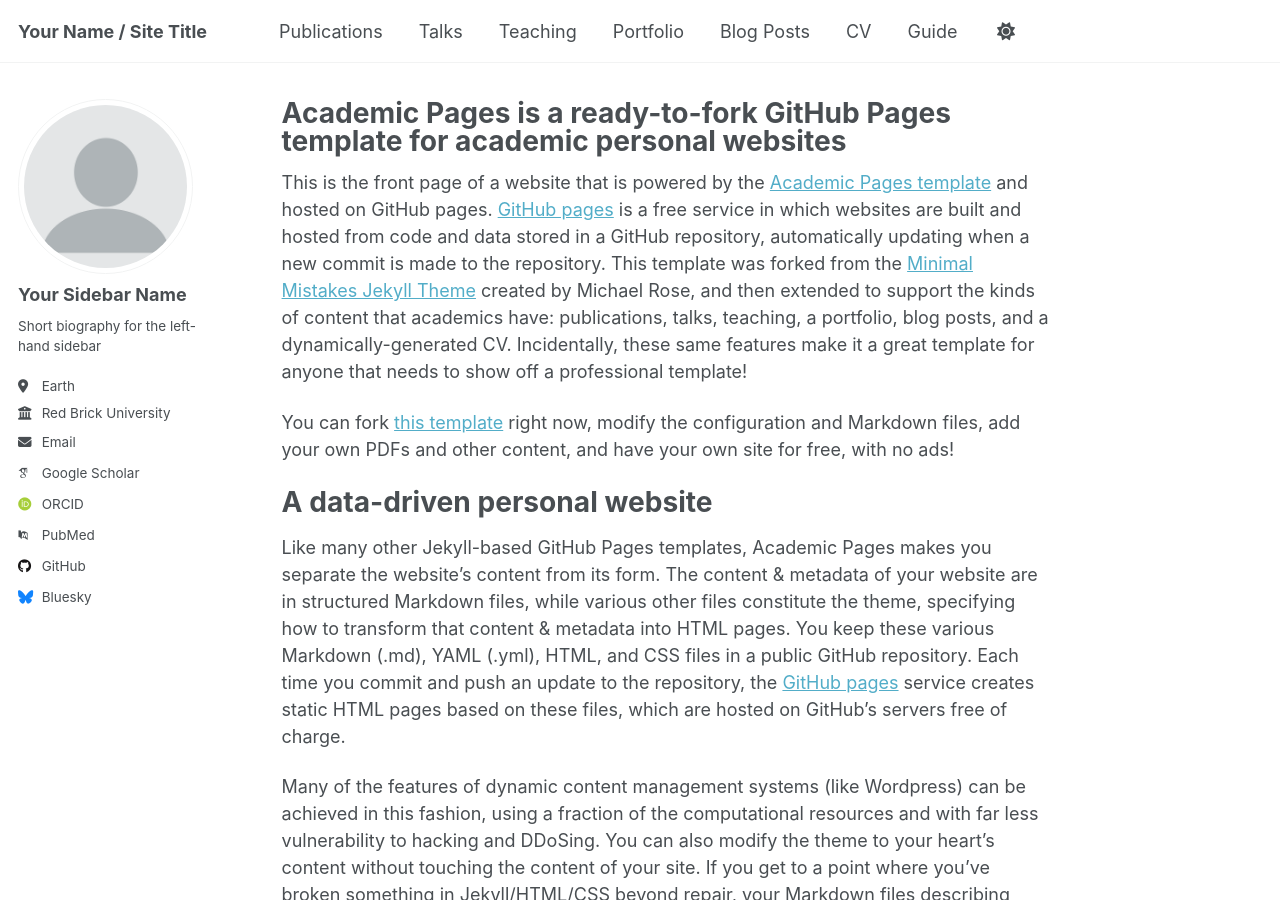
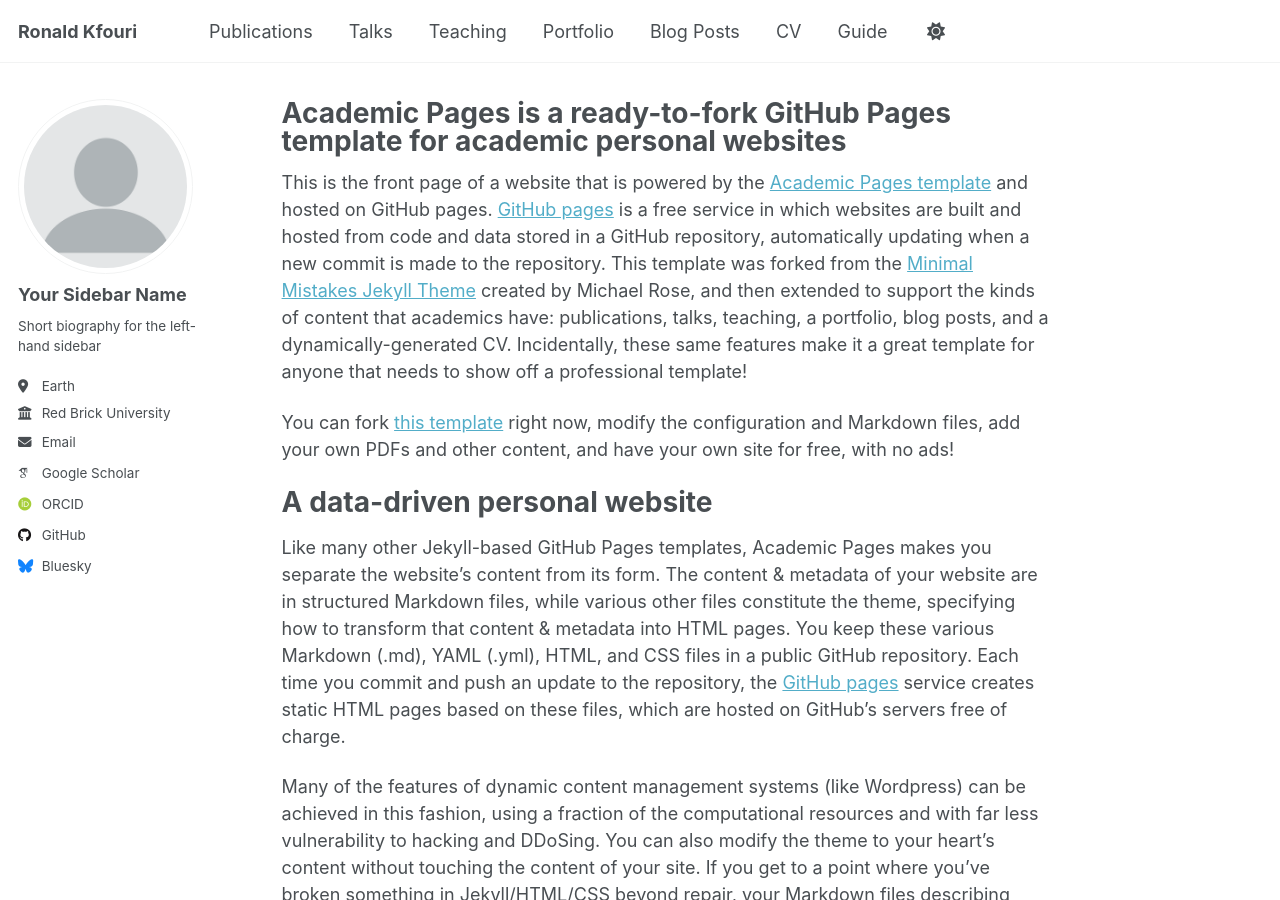
Before and after one commit to RonaldKfouri/RonaldKfouri.github.io, a Jekyll site: the page built from _pages/about.md, in a window 1280 px wide and 900 px high. Built offline with Jekyll 4.4.1, drawn with Linux system fonts in a browser that asks for light colours; some web fonts are replaced; a script that is not in the unit is left out.

Commit message:
Update _config.yml

```diff
--- a/_config.yml
+++ b/_config.yml
@@ -9,10 +9,10 @@
 # Basic Site Settings
 locale                   : "en-US"
 site_theme               : "default" # Currently available options are "default", "air"
-title                    : "Your Name / Site Title"
+title                    : "Ronald Kfouri"
 title_separator          : "-"
 name                     : &name "Your Name"
-description              : &description "Your Name's academic portfolio"   # Update this with a general description of your site, this is the default if not overridden by a page
+description              : &description "Power Systems"   # Update this with a general description of your site, this is the default if not overridden by a page
 url                      : https://academicpages.github.io # The base hostname & protocol for your site e.g. "https://[your GitHub username].github.io",
                                                            # or if you already have some other page hosted on Github then use "https://[your GitHub username].github.io/[Your Repo Name]"
 baseurl                  : "" # the subpath of your site, e.g. "/blog"
@@ -30,17 +30,17 @@ author:
   location         : "Earth"
   employer         : "Red Brick University"
   uri              : # URL
-  email            : "none@example.org"
+  email            : "ronald.kfouri@gmail.com"
 
   # Academic websites
   academia         : # URL
   arxiv            : # URL - Update with the correct link to your profile
-  googlescholar    : "https://scholar.google.com/citations?user=PS_CX0AAAAAJ"
+  googlescholar    : "https://scholar.google.com/citations?user=CIUK5soAAAAJ&hl=en&oi=ao"
   inspire-hep      : # URL
   impactstory      : # URL
-  orcid            : "http://orcid.org/yourorcidurl"
+  orcid            : "https://orcid.org/0000-0002-0855-0774"
   semantic         : # URL
-  pubmed           : "https://www.ncbi.nlm.nih.gov/pubmed/?term=john+snow"
+  pubmed           : # "https://www.ncbi.nlm.nih.gov/pubmed/?term=john+snow"
   researchgate     : # URL
   scopus           : # URL
 
```
